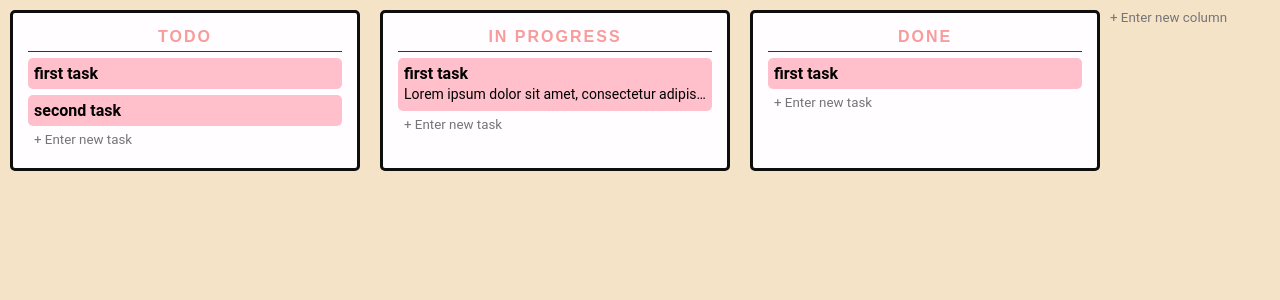
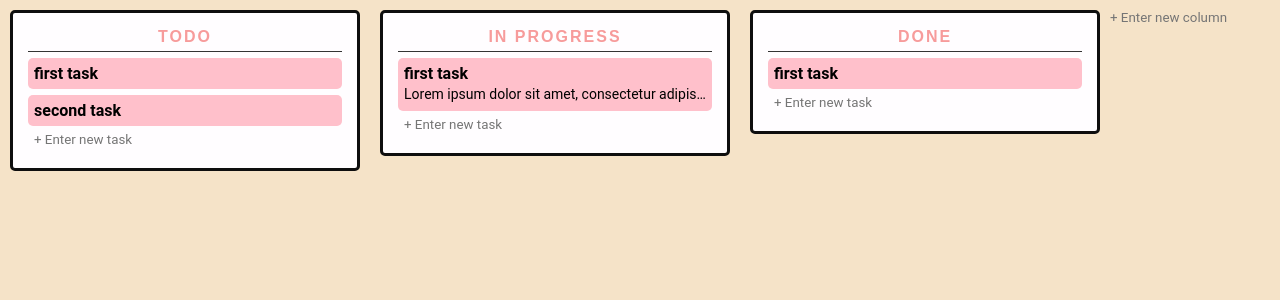
Before and after one commit to allonsmandy/trello, a Vue app: page / in a window 1280 px wide. Shown: the top 300 px of the page. Built offline with nearby package versions, Linux system fonts and the light colour scheme.

Commit message:
:recycle: (refactor): refactor components and extract logic

```diff
--- /dev/null
+++ b/src/components/AppDrag.vue
@@ -0,0 +1,26 @@
+<template>
+  <div draggable @dragstart.self="onDrag" @dragover.prevent @dragenter.prevent>
+    <slot />
+  </div>
+</template>
+
+<script>
+export default {
+  props: {
+    transferData: {
+      type: Object,
+      required: true,
+    },
+  },
+  methods: {
+    onDrag(event) {
+      event.dataTransfer.effectAllowed = 'move';
+      event.dataTransfer.dropEffect = 'move';
+
+      event.dataTransfer.setData('payload', JSON.stringify(this.transferData));
+    },
+  },
+};
+</script>
+
+<style></style>
--- /dev/null
+++ b/src/components/AppDrop.vue
@@ -0,0 +1,19 @@
+<template>
+  <div @drop.stop="onDrop" @dragover.prevent @dragenter.prevent>
+    <slot />
+  </div>
+</template>
+
+<script>
+export default {
+  methods: {
+    onDrop(event) {
+      const transferData = JSON.parse(event.dataTransfer.getData('payload'));
+
+      this.$emit('drop', transferData);
+    },
+  },
+};
+</script>
+
+<style></style>
--- /dev/null
+++ b/src/components/BoardColumn.vue
@@ -0,0 +1,87 @@
+<template>
+  <AppDrop @drop="moveTaskOrColumn">
+    <AppDrag class="column" :transferData="{ type: 'column', fromColumnIndex: columnIndex }">
+      <strong class="column__title"> {{ column.name }} </strong>
+
+      <BoardTask
+        v-for="(task, taskIndex) of column.tasks"
+        :key="taskIndex"
+        :task="task"
+        :taskIndex="taskIndex"
+        :column="column"
+        :columnIndex="columnIndex"
+        :board="board"
+      />
+
+      <input type="text" placeholder="+ Enter new task" @keyup.enter="createTask($event, column.tasks)" />
+    </AppDrag>
+  </AppDrop>
+</template>
+
+<script>
+import BoardTask from '@/components/BoardTask';
+import AppDrag from './AppDrag';
+import AppDrop from './AppDrop';
+import dragDrop from '@/mixins/drag-drop';
+
+export default {
+  components: {
+    BoardTask,
+    AppDrag,
+    AppDrop,
+  },
+  mixins: [dragDrop],
+  methods: {
+    pickupColumn(event, fromColumnIndex) {
+      event.dataTransfer.effectAllowed = 'move';
+      event.dataTransfer.dropEffect = 'move';
+
+      event.dataTransfer.setData('from-column-index', fromColumnIndex);
+      event.dataTransfer.setData('type', 'column');
+    },
+
+    createTask(event, tasks) {
+      this.$store.commit('CREATE_TASK', {
+        tasks,
+        name: event.target.value,
+      });
+      event.target.value = '';
+    },
+  },
+};
+</script>
+
+<style scoped lang="scss">
+.column {
+  background-color: $light;
+  border: 3px solid $dark;
+  border-radius: 5px;
+  margin: 10px;
+  min-width: 350px;
+  padding: 15px;
+  width: 350px;
+
+  &__title {
+    border-bottom: 1px solid lighten($dark, 15%);
+    color: $primary;
+    display: block;
+    font-family: sans-serif;
+    letter-spacing: 2px;
+    padding-bottom: 5px;
+    text-align: center;
+    text-transform: uppercase;
+  }
+
+  input {
+    background-color: $light;
+    border: none;
+    padding: 6px;
+    width: 100%;
+
+    &:hover,
+    &:focus {
+      outline: none;
+    }
+  }
+}
+</style>
--- /dev/null
+++ b/src/components/BoardTask.vue
@@ -0,0 +1,61 @@
+<template>
+  <div @click="goToTask(task)">
+    <AppDrop @drop="moveTaskOrColumn">
+      <AppDrag class="task" :transferData="{ type: 'task', fromColumnIndex: columnIndex, fromTaskIndex: taskIndex }">
+        <strong class="task__title">
+          {{ task.name }}
+        </strong>
+        <p v-if="task.description" class="task__description">
+          {{ task.description }}
+        </p>
+      </AppDrag>
+    </AppDrop>
+  </div>
+</template>
+
+<script>
+import dragDrop from '@/mixins/drag-drop';
+import AppDrag from './AppDrag';
+import AppDrop from './AppDrop';
+
+export default {
+  components: {
+    AppDrag,
+    AppDrop,
+  },
+  mixins: [dragDrop],
+  props: {
+    task: {
+      type: Object,
+      required: true,
+    },
+    taskIndex: {
+      type: Number,
+      required: true,
+    },
+  },
+  methods: {
+    goToTask(task) {
+      this.$router.push({ name: 'task', params: { id: task.id } });
+    },
+  },
+};
+</script>
+
+<style scoped lang="scss">
+.task {
+  background-color: pink;
+  border-radius: 5px;
+  cursor: pointer;
+  margin-top: 6px;
+  padding: 6px;
+
+  &__description {
+    font-size: 14px;
+    overflow: hidden;
+    padding: 3px 0;
+    text-overflow: ellipsis;
+    white-space: nowrap;
+  }
+}
+</style>
--- a/src/main.js
+++ b/src/main.js
@@ -1,11 +1,7 @@
 import Vue from 'vue';
 import App from './App.vue';
-import './registerServiceWorker';
 import router from './router';
 import store from './store';
-import AppButton from './components/AppButton';
-
-Vue.component('AppButton', AppButton);
 
 Vue.config.productionTip = false;
 
--- /dev/null
+++ b/src/mixins/drag-drop.js
@@ -0,0 +1,43 @@
+export default {
+  props: {
+    column: {
+      type: Object,
+      required: true,
+    },
+    columnIndex: {
+      type: Number,
+      required: true,
+    },
+    board: {
+      type: Object,
+      required: true,
+    },
+  },
+  methods: {
+    moveTaskOrColumn(transferData) {
+      if (transferData.type === 'task') {
+        this.moveTask(transferData);
+      } else {
+        this.moveColumn(transferData);
+      }
+    },
+
+    moveTask({ fromColumnIndex, fromTaskIndex }) {
+      const fromTasks = this.board.columns[fromColumnIndex].tasks;
+
+      this.$store.commit('MOVE_TASK', {
+        fromTasks,
+        fromTaskIndex,
+        toTasks: this.column.tasks,
+        toTaskPositionIndex: this.taskIndex,
+      });
+    },
+
+    moveColumn({ fromColumnIndex }) {
+      this.$store.commit('MOVE_COLUMN', {
+        fromColumnIndex,
+        toColumnIndex: this.columnIndex,
+      });
+    },
+  },
+};
--- a/src/registerServiceWorker.js
+++ /dev/null
@@ -1,34 +0,0 @@
-/* eslint-disable no-console */
-
-import { register } from "register-service-worker";
-
-if (process.env.NODE_ENV === "production") {
-  register(`${process.env.BASE_URL}service-worker.js`, {
-    ready() {
-      console.log(
-        "App is being served from cache by a service worker.\n" +
-          "For more details, visit https://goo.gl/AFskqB"
-      );
-    },
-    registered() {
-      console.log("Service worker has been registered.");
-    },
-    cached() {
-      console.log("Content has been cached for offline use.");
-    },
-    updatefound() {
-      console.log("New content is downloading.");
-    },
-    updated() {
-      console.log("New content is available; please refresh.");
-    },
-    offline() {
-      console.log(
-        "No internet connection found. App is running in offline mode."
-      );
-    },
-    error(error) {
-      console.error("Error during service worker registration:", error);
-    }
-  });
-}
--- a/src/views/Board.vue
+++ b/src/views/Board.vue
@@ -1,38 +1,13 @@
 <template>
   <div class="board">
     <div class="board__wrapper">
-      <div
-        class="board__column"
+      <BoardColumn
         v-for="(column, columnIndex) of board.columns"
         :key="columnIndex"
-        draggable
-        @drop="moveTaskOrColumn($event, column.tasks, columnIndex)"
-        @dragover.prevent
-        @dragenter.prevent
-        @dragstart.self="pickupColumn($event, columnIndex)"
-      >
-        <strong class="board__column__title"> {{ column.name }} </strong>
-        <div
-          class="board__task"
-          v-for="(task, taskIndex) of column.tasks"
-          :key="taskIndex"
-          draggable
-          @dragover.prevent
-          @dragenter.prevent
-          @dragstart="pickupTask($event, taskIndex, columnIndex)"
-          @drop.stop="moveTaskOrColumn($event, column.tasks, columnIndex, taskIndex)"
-          @click="goToTask(task)"
-        >
-          <strong class="board__task__title">
-            {{ task.name }}
-          </strong>
-          <p v-if="task.description" class="board__task__description">
-            {{ task.description }}
-          </p>
-        </div>
-
-        <input type="text" placeholder="+ Enter new task" @keyup.enter="createTask($event, column.tasks)" />
-      </div>
+        :column="column"
+        :columnIndex="columnIndex"
+        :board="board"
+      />
 
       <div class="board__newColumn">
         <input type="text" v-model="newColumnName" placeholder="+ Enter new column" @keyup.enter="createColumn" />
@@ -47,8 +22,12 @@
 
 <script>
 import { mapState } from 'vuex';
+import BoardColumn from '@/components/BoardColumn';
 
 export default {
+  components: {
+    BoardColumn,
+  },
   data() {
     return {
       newColumnName: '',
@@ -61,18 +40,6 @@ export default {
     },
   },
   methods: {
-    goToTask(task) {
-      this.$router.push({ name: 'task', params: { id: task.id } });
-    },
-
-    createTask(event, tasks) {
-      this.$store.commit('CREATE_TASK', {
-        tasks,
-        name: event.target.value,
-      });
-      event.target.value = '';
-    },
-
     createColumn() {
       if (this.newColumnName) {
         this.$store.commit('CREATE_COLUMN', {
@@ -81,54 +48,6 @@ export default {
 
         this.newColumnName = '';
       }
-    },
-
-    pickupTask(event, taskIndex, fromColumnIndex) {
-      event.dataTransfer.effectAllowed = 'move';
-      event.dataTransfer.dropEffect = 'move';
-
-      event.dataTransfer.setData('from-task-index', taskIndex);
-      event.dataTransfer.setData('from-column-index', fromColumnIndex);
-      event.dataTransfer.setData('type', 'task');
-    },
-
-    pickupColumn(event, fromColumnIndex) {
-      event.dataTransfer.effectAllowed = 'move';
-      event.dataTransfer.dropEffect = 'move';
-
-      event.dataTransfer.setData('from-column-index', fromColumnIndex);
-      event.dataTransfer.setData('type', 'column');
-    },
-
-    moveTaskOrColumn(event, toTasks, toColumnIndex, toTaskPositionIndex) {
-      const type = event.dataTransfer.getData('type');
-      if (type === 'task') {
-        this.moveTask(event, toTasks, toTaskPositionIndex !== undefined ? toTaskPositionIndex : toTasks.length);
-      } else {
-        this.moveColumn(event, toColumnIndex);
-      }
-    },
-
-    moveTask(event, toTasks, toTaskPositionIndex) {
-      const fromColumnIndex = event.dataTransfer.getData('from-column-index');
-      const fromTasks = this.board.columns[fromColumnIndex].tasks;
-      const fromTaskIndex = event.dataTransfer.getData('from-task-index');
-
-      this.$store.commit('MOVE_TASK', {
-        fromTasks,
-        fromTaskIndex,
-        toTasks,
-        toTaskPositionIndex,
-      });
-    },
-
-    moveColumn(event, toColumnIndex) {
-      const fromColumnIndex = event.dataTransfer.getData('from-column-index');
-
-      this.$store.commit('MOVE_COLUMN', {
-        fromColumnIndex,
-        toColumnIndex,
-      });
     },
   },
 };
@@ -149,39 +68,6 @@ export default {
     display: flex;
   }
 
-  &__column {
-    background-color: $light;
-    border: 3px solid $dark;
-    border-radius: 5px;
-    margin: 10px;
-    min-width: 350px;
-    padding: 15px;
-    width: 350px;
-
-    &__title {
-      border-bottom: 1px solid lighten($dark, 15%);
-      color: $primary;
-      display: block;
-      font-family: sans-serif;
-      letter-spacing: 2px;
-      padding-bottom: 5px;
-      text-align: center;
-      text-transform: uppercase;
-    }
-
-    input {
-      background-color: $light;
-      border: none;
-      padding: 6px;
-      width: 100%;
-
-      &:hover,
-      &:focus {
-        outline: none;
-      }
-    }
-  }
-
   &__newColumn input {
     background-color: $default;
     border: none;
@@ -192,21 +78,5 @@ export default {
       outline: none;
     }
   }
-
-  &__task {
-    background-color: pink;
-    border-radius: 5px;
-    cursor: pointer;
-    margin-top: 6px;
-    padding: 6px;
-
-    &__description {
-      font-size: 14px;
-      overflow: hidden;
-      padding: 3px 0;
-      text-overflow: ellipsis;
-      white-space: nowrap;
-    }
-  }
 }
 </style>
--- a/src/views/Task.vue
+++ b/src/views/Task.vue
@@ -1,7 +1,12 @@
 <template>
   <div class="task-view">
     <div class="task-view__content">
-      <input type="text" :value="task.name" @change="updateTaskProperty($event, 'name')" />
+      <input
+        type="text"
+        :value="task.name"
+        @change="updateTaskProperty($event, 'name')"
+        @keyup.enter="updateTaskProperty($event, 'name')"
+      />
       <textarea
         :class="{ 'empty-description': !task.description }"
         :value="task.description || 'Write a description...'"
```
Also changed, not shown: src/components/AppButton.vue (deleted).
